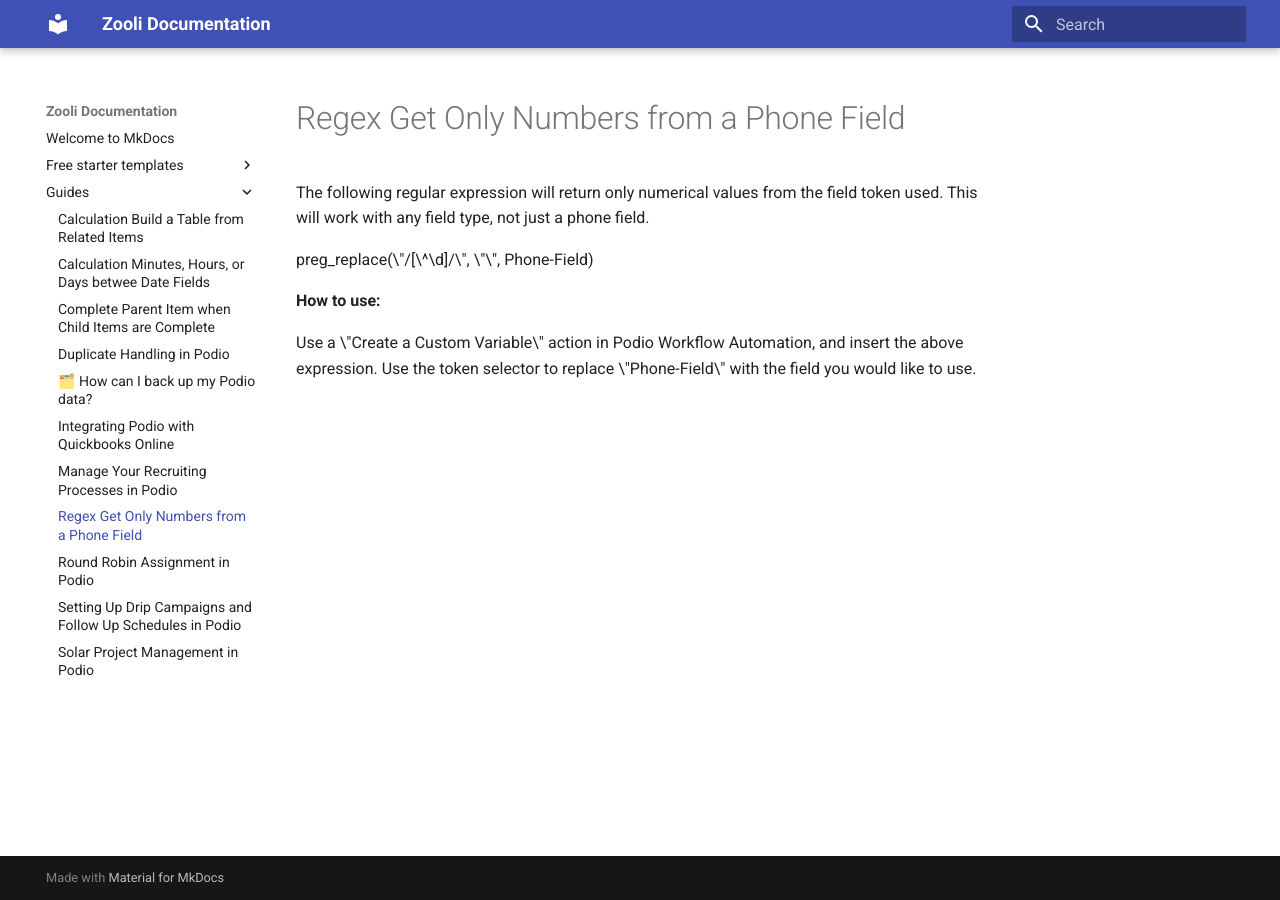
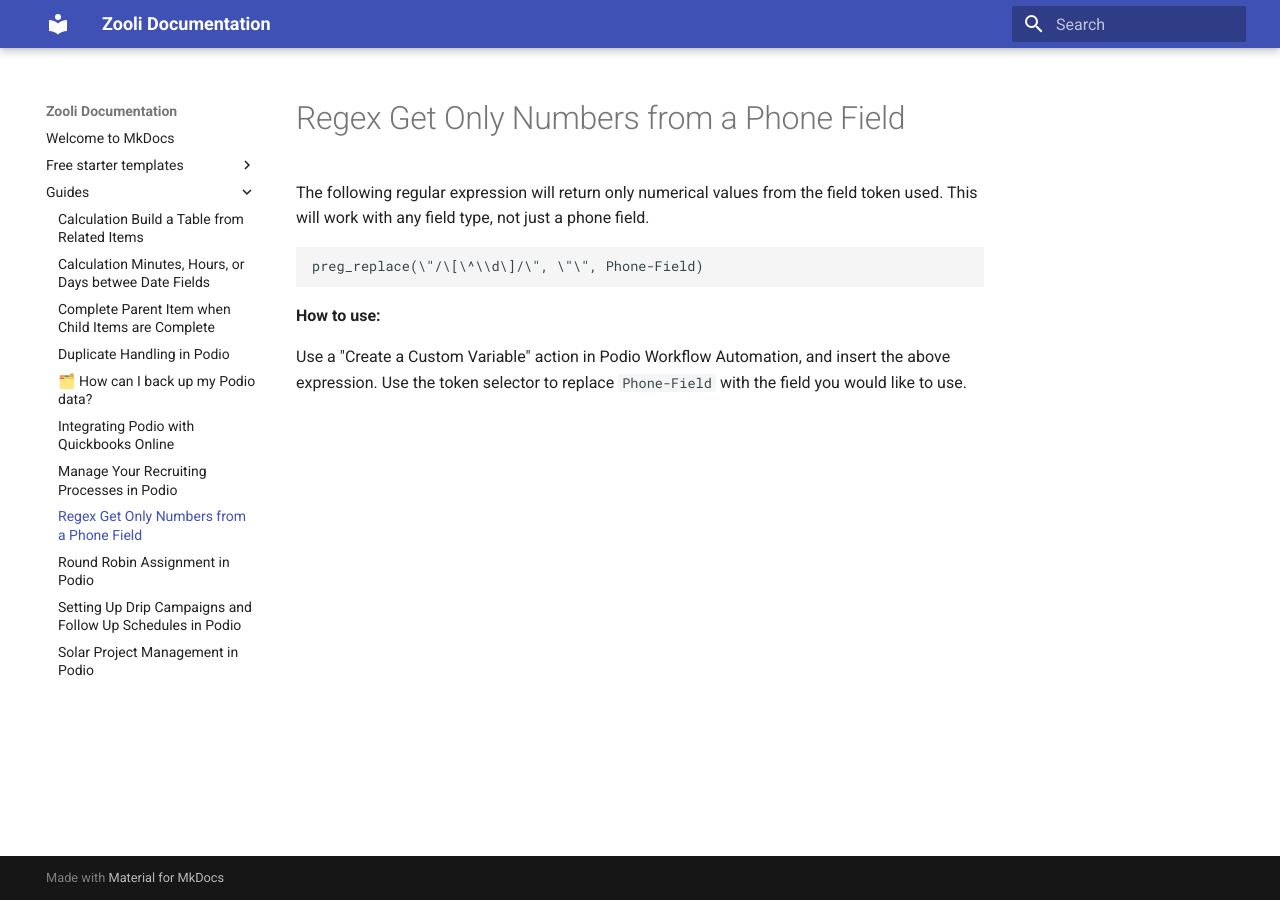
Before and after one commit to Zooli-LLC/Documentation, an MkDocs documentation site: the page built from docs/guides/Regex- Get Only Numbers from a Phone Field.md, in a window 1280 px wide. Built offline with MkDocs 1.6.1 and Material for MkDocs 9.7.7, drawn with Linux system fonts in a browser that asks for light colours.

Commit message:
fix formatting of regex example in documentation

````diff
--- a/docs/guides/Regex- Get Only Numbers from a Phone Field.md
+++ b/docs/guides/Regex- Get Only Numbers from a Phone Field.md
@@ -1,7 +1,9 @@
 The following regular expression will return only numerical values from the field token used. This will work with any field type, not just a phone field.
 
+```php
 preg_replace(\"/\[\^\\d\]/\", \"\", Phone-Field)
+```
 
 **How to use:**
 
-Use a \"Create a Custom Variable\" action in Podio Workflow Automation, and insert the above expression. Use the token selector to replace \"Phone-Field\" with the field you would like to use.
+Use a "Create a Custom Variable" action in Podio Workflow Automation, and insert the above expression. Use the token selector to replace `Phone-Field` with the field you would like to use.
````
